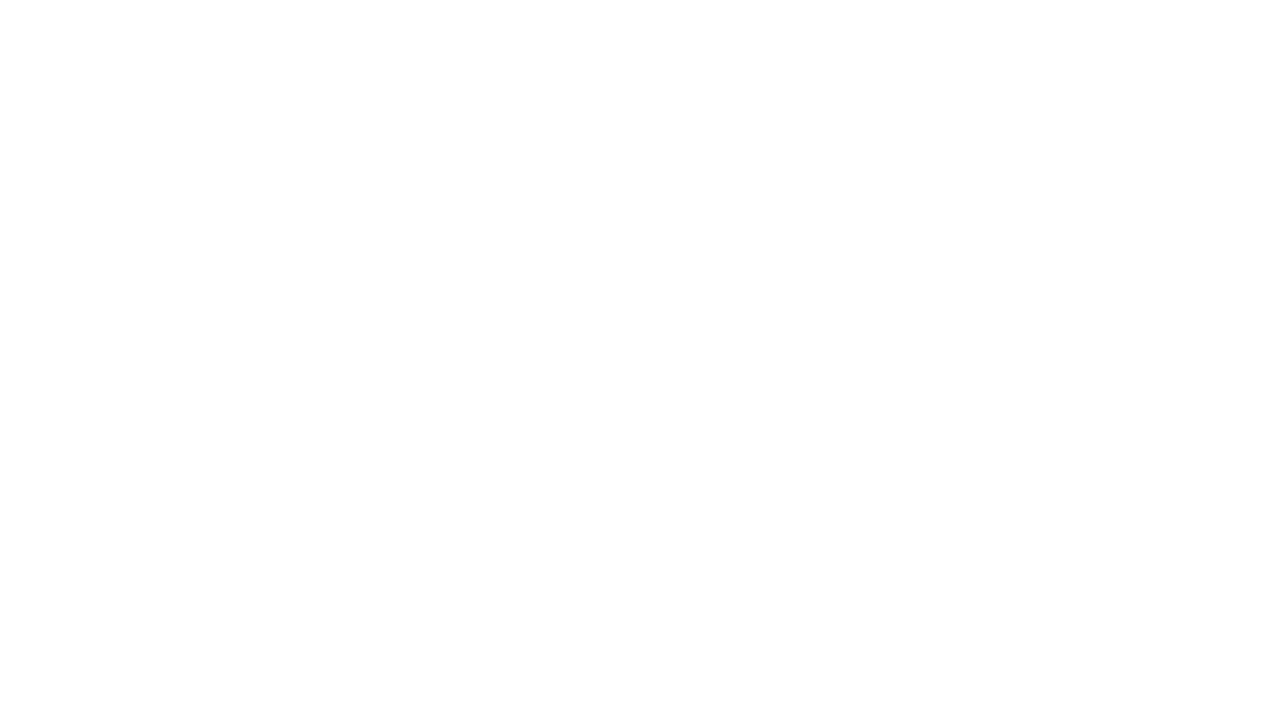
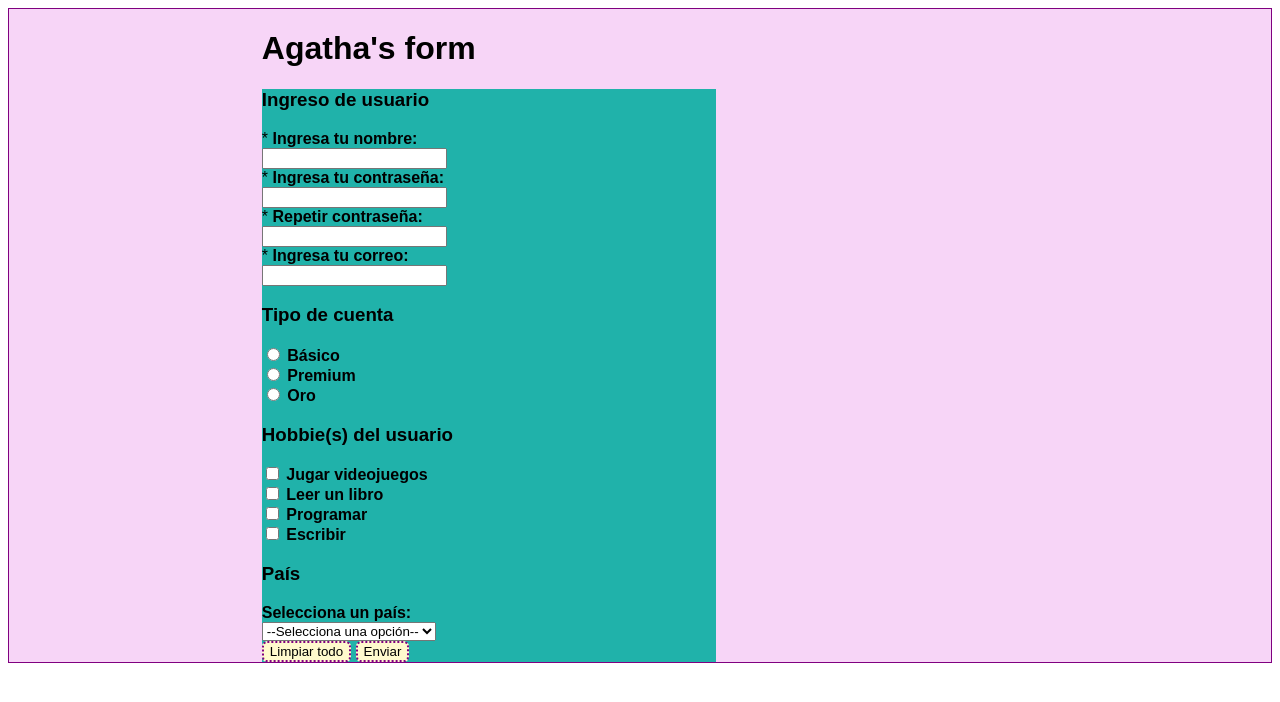
Before and after one commit to AgathaEloisa/html_css_form, a plain HTML site: page index.html in a window 1280 px wide. Drawn offline with Linux system fonts and the light colour scheme.

Commit message:
maquetación y comienzo de estilos

```diff
--- a/index.html
+++ b/index.html
@@ -1,12 +1,86 @@
 <!DOCTYPE html>
 <html lang="en">
+
 <head>
     <meta charset="UTF-8">
     <meta http-equiv="X-UA-Compatible" content="IE=edge">
     <meta name="viewport" content="width=device-width, initial-scale=1.0">
-    <title>Document</title>
+    <link rel="stylesheet" href="style.css" media="screen">
+    <title>Agatha's form</title>
 </head>
+
 <body>
+    <div id="container">
+        <h1>Agatha's form</h1>
+        <form action="" class="the_form" id="theForm">
+            <div class="user" id="user">
+                <h3>Ingreso de usuario</h3>
+                <!-- Usuario -> tipo input text -->
+                <span>*</span>
+                <label for="name">Ingresa tu nombre:</label><br>
+                <input type="text" name="user_name">
+                <br>
+                <!-- Contraseña -> tipo input password -->
+                <span>*</span>
+                <label for="password">Ingresa tu contraseña:</label><br>
+                <input type="password" name="password">
+                <br>
+                <!-- Repetir Contraseña -> tipo input text -->
+                <span>*</span>
+                <label for="password_repeated">Repetir contraseña:</label><br>
+                <input type="password" name="password_repeated">
+                <br>
+                <span>*</span>
+                <!-- Correo -> tipo input text -->
+                <label for="mail">Ingresa tu correo:</label><br>
+                <input type="email" name="mail">
+            </div>
 
+            <!-- Tipo de cuenta (Básico, Premium, Oro) -> tipo input Radio -->
+            <div class="kind_account" id="kindAccount">
+                <h3>Tipo de cuenta</h3>
+                <input type="radio" id="Basic" name="type_account" value="Básico">
+                <label for="Basic">Básico</label><br>
+                <input type="radio" id="Premium" name="type_account" value="Premium">
+                <label for="Premium">Premium</label><br>
+                <input type="radio" id="Oro" name="type_account" value="Oro">
+                <label for="Oro">Oro</label>
+            </div>
+
+
+            <!-- Hobbies (al menos 4) -> tipo input checkbox -->
+            <div class="hobbies" id="hobbies_section">
+                <h3>Hobbie(s) del usuario</h3>
+                <input type="checkbox" id="hobbie_1" name="hobbie_1" value="videojuegos">
+                <label for="hobbie_1"> Jugar videojuegos</label><br>
+                <input type="checkbox" id="hobbie_2" name="hobbie_2" value="leer">
+                <label for="hobbie_2"> Leer un libro</label><br>
+                <input type="checkbox" id="hobbie_3" name="hobbie_3" value="Programar">
+                <label for="hobbie_3"> Programar</label><br>
+                <input type="checkbox" id="hobbie_4" name="hobbie_4" value="Escribir">
+                <label for="hobbie_4"> Escribir</label>
+            </div>
+
+            <!-- País (al menos 3 países a seleccionar) -> tipo select -->
+            <div class="country" id="country_section">
+                <h3>País</h3>
+                <label for="pais">Selecciona un país:</label><br>
+                <select name="country" id="country">
+                    <option value="">--Selecciona una opción--</option>
+                    <option value="Chile">Chile</option>
+                    <option value="Irlanda">Irlanda</option>
+                    <option value="Canadá">Canadá</option>
+                </select>
+            </div>
+
+            <div class="btns" id="btns">
+                <!-- Botón limpiar -> tipo button -->
+                <button type="button">Limpiar todo</button>
+                <!-- Botón enviar -> tipo submit -->
+                <button type="submit">Enviar</button>
+            </div>
+        </form>
+    </div>
 </body>
+
 </html>
--- /dev/null
+++ b/style.css
@@ -0,0 +1,37 @@
+#container {
+    font-family: Arial, Helvetica, sans-serif;
+    background-color:rgb(247, 213, 247);
+    border: .1em solid purple;
+    padding: 0% 20%;
+}
+
+label {
+    font-weight: bold;
+}
+
+span {
+
+}
+
+.the_form {
+    background-color: lightseagreen;
+    height: 50%;
+    width: 60%;
+}
+
+/* botones */
+
+button {
+    border-radius: 0.4em;
+    border: .2em dotted purple;
+    background-color: lemonchiffon;
+    cursor: pointer;
+}
+
+button:hover {
+    background-color: lightskyblue;
+}
+
+button:active {
+    color: red;
+}
```
Also changed, not shown: 1 other file.
